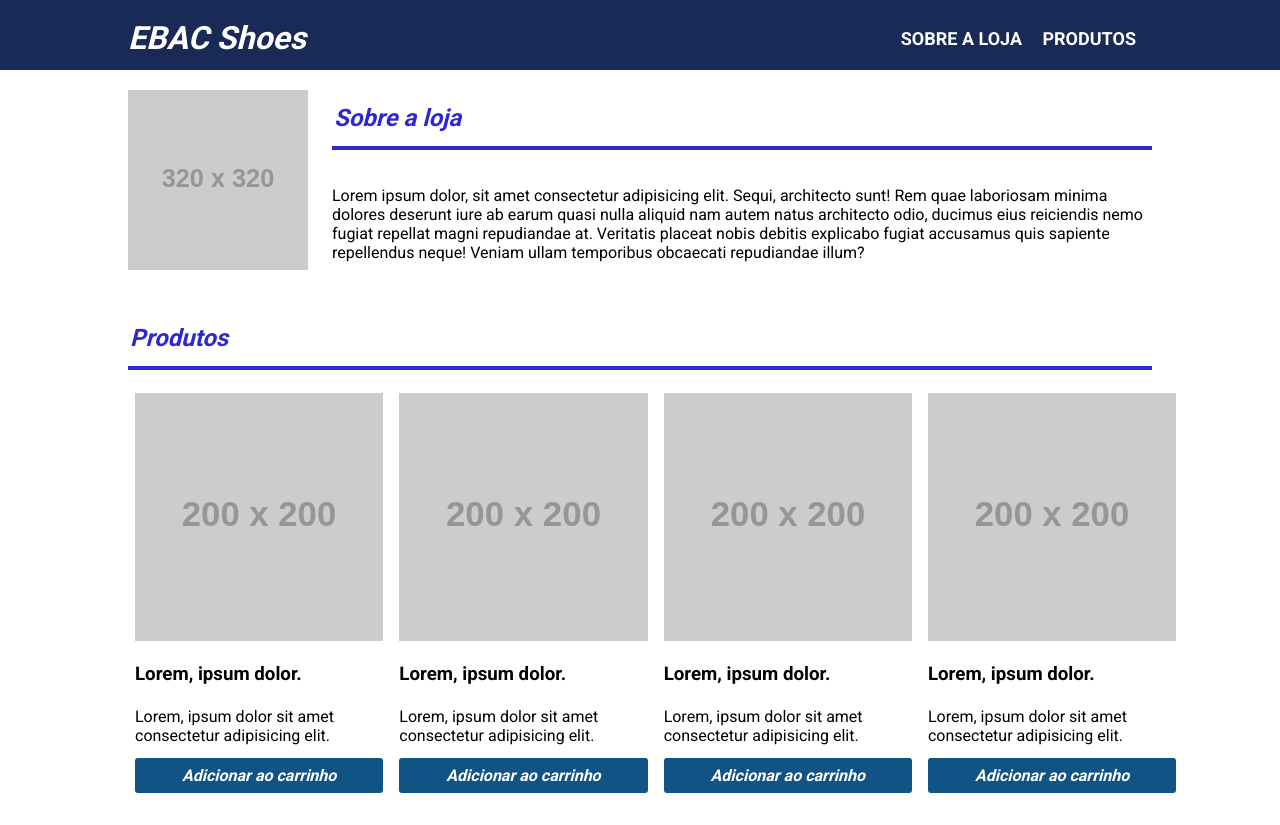
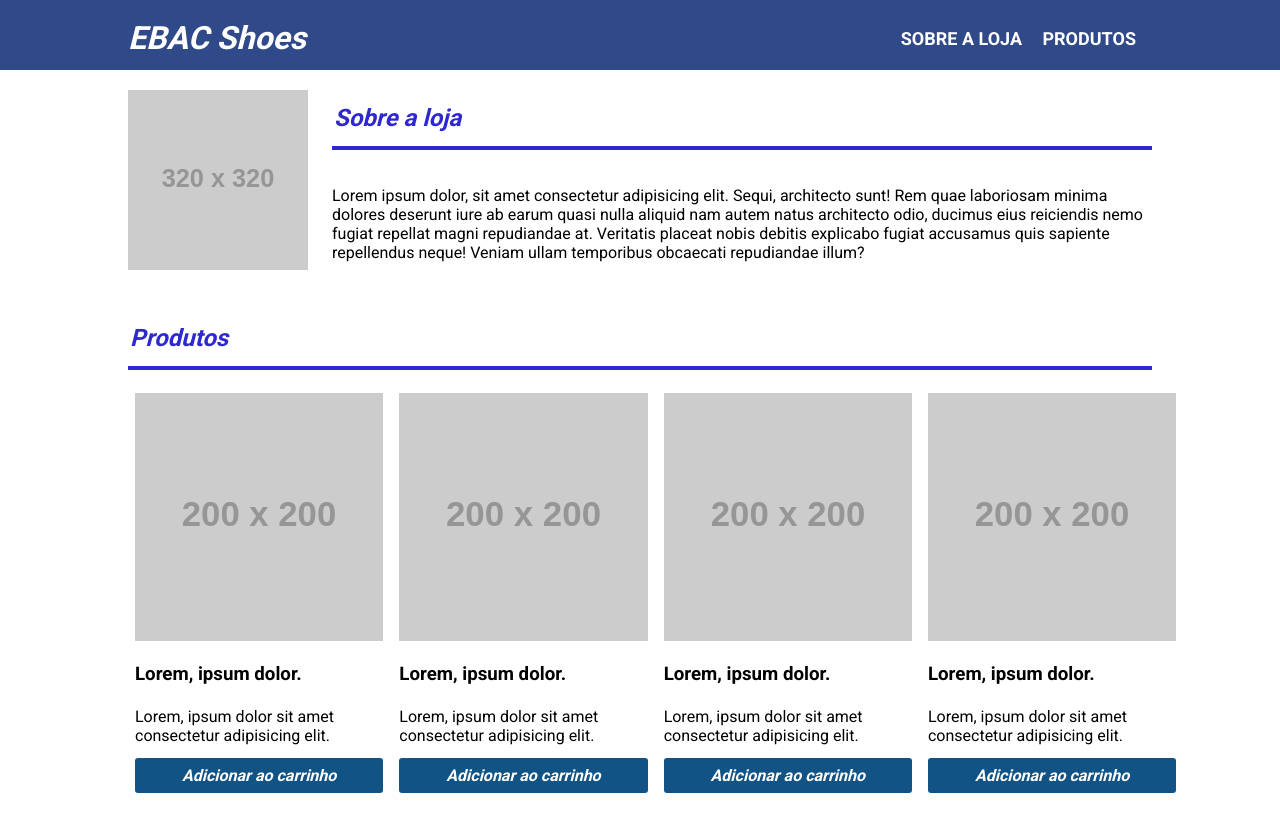
Before and after one commit to LuizGustavo17/loja_responsiva, a plain HTML site: page index.html in a window 1280 px wide. Drawn offline with Linux system fonts and the light colour scheme; placeholder pictures from the web are drawn by us.

Commit message:
changing the color

```diff
--- a/main.css
+++ b/main.css
@@ -17,7 +17,7 @@ html {
 }
 
 header {
-    background-color: #192a56;
+    background-color: #304988;
     padding-top: 6px;
     color: #fff;
 }
```
